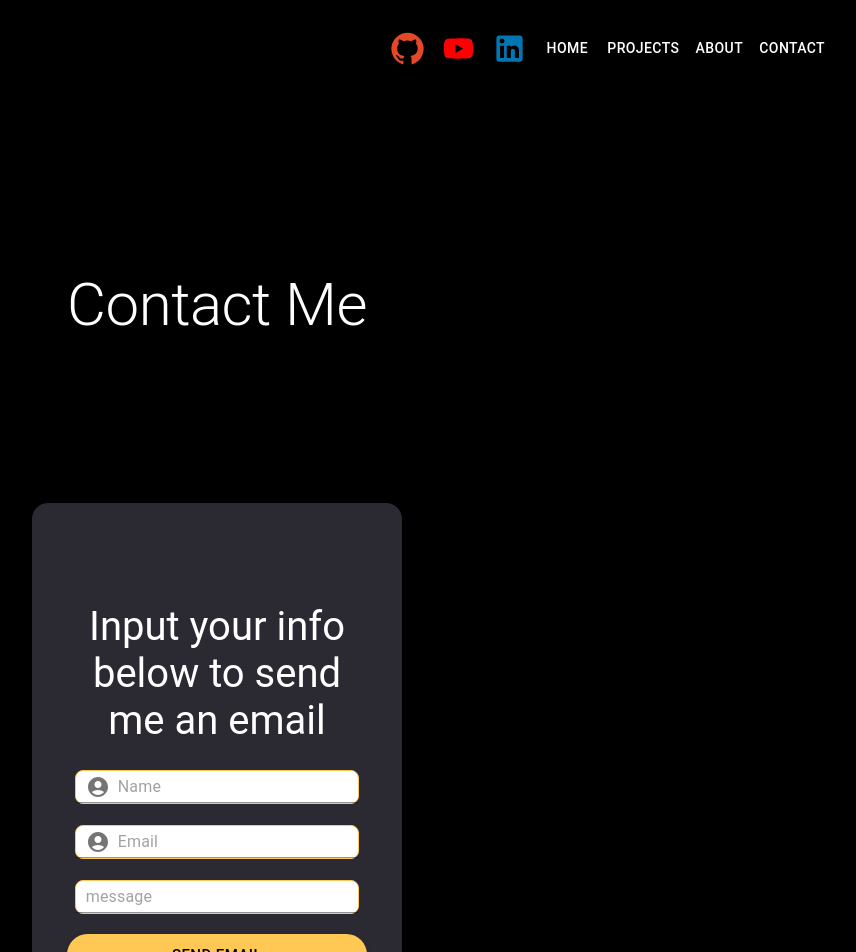
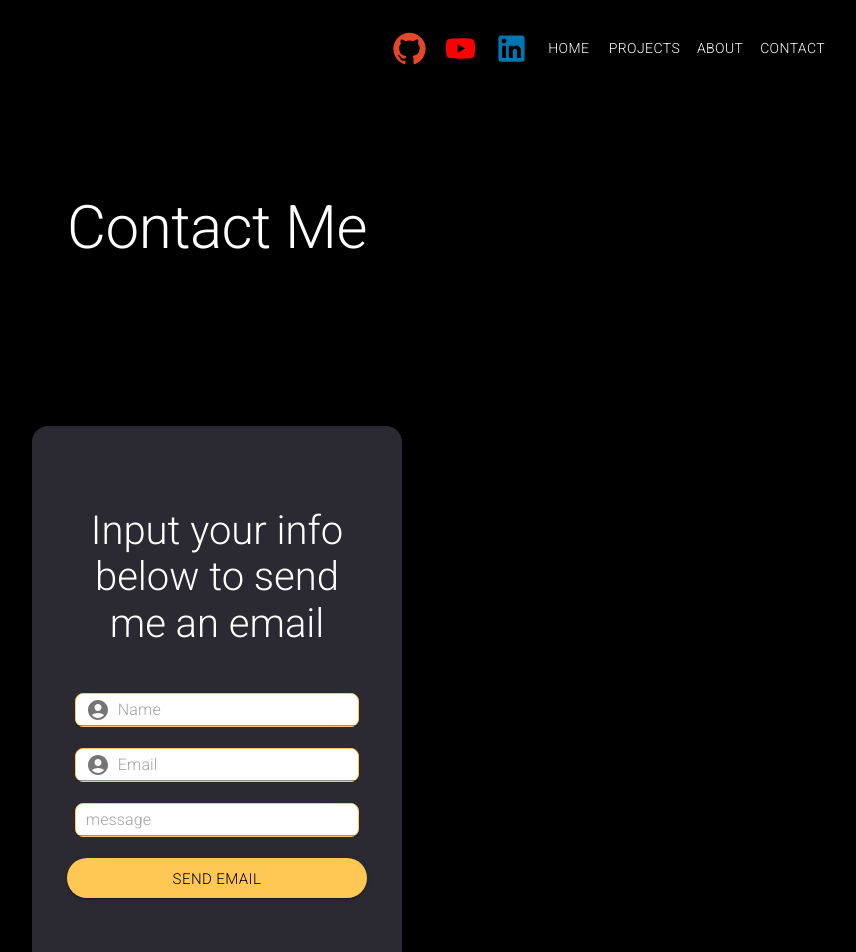
Before and after one commit to Tkogiah/portfolio-website-v3, a React (Create React App) app: page /contact in a window 1280 px wide. Shown: the top 952 px of the page, without its empty margins (423-1279 px from the left). Built offline with nearby package versions, Linux system fonts and the light colour scheme; what @react-spring/parallax would draw is missing.

Commit message:
changed some styling on projects page

```diff
--- a/src/components/styledComponents.js
+++ b/src/components/styledComponents.js
@@ -68,10 +68,13 @@ export const PrimaryInput = styled(Input)(() => ({
   }));
 
   export const PrimaryButton = styled(Button)(() => ({
-    background: MAIN_COLOR,
+    backgroundColor: MAIN_COLOR,
     color: 'black',
     width: '300px',
     fontSize: '15px',
     paddingTop: '1vh',
-    borderRadius: '30px'
+    borderRadius: '30px',
+    '&:hover': {
+        background: 'white'
+    }
   }));
--- a/src/components/styles.css
+++ b/src/components/styles.css
@@ -1,3 +1,5 @@
+@import url('https://fonts.googleapis.com/css2?family=Roboto:wght@300&family=Tangerine:wght@700&display=swap');
+
 * {
   margin: 0px;
   padding: 0px;
--- a/src/pages/About.js
+++ b/src/pages/About.js
@@ -7,7 +7,7 @@ import { aboutInfo } from "./AboutInfo";
 
 export default function AboutMe() {
     return (
-        <LayoutBox sx={{justifyContent: 'center', paddingTop: '6vw'}}>
+        <LayoutBox sx={{justifyContent: 'center', paddingTop: '0px 6vw 6vw 6vw'}}>
             <Navbar />
             <Typography className='mobile-title' variant="h2" sx={{padding: '10vh 15vw'}}>
                 {aboutInfo.Main.Title}
--- a/src/pages/Contact.js
+++ b/src/pages/Contact.js
@@ -7,10 +7,11 @@ import { ColumnBox, LayoutBox, ProjectBox, PrimaryButton, PrimaryInput } from ".
 
 
 export default function Contact() {
+
     return (
         <LayoutBox>
             <Navbar />
-            <LayoutBox sx={{justifyContent: 'center', padding: '6vw'}}>
+            <LayoutBox sx={{justifyContent: 'center', padding: '0px 6vw 6vw 6vw'}}>
                 <Typography variant="h2" sx={{padding: '10vh 15vw'}}>
                     Contact Me
                 </Typography>
@@ -26,20 +27,21 @@ export default function Contact() {
                             width: '100%',
                             alignItems: 'center',
                             justifyContent: 'center',
-                            padding: '25px 30px 0px 30px'
+                            padding: '5px 30px 0px 30px'
                         }}>
-                            <Typography sx={{fontSize: '40px'}} variant="h3">
+                            <Typography sx={{fontSize: '40px', paddingBottom: '20px'}} variant="h3">
                                 Input your info below to send me an email
                             </Typography>
                             <ColumnBox className="form-text" sx={{
                                 width: '100%',
                                 textAlign: 'left',
-                                alignItems: 'left',
-                                justifyContent: 'left'
+                                alignItems: 'center',
+                                justifyContent: 'center'
                             }}>
-                                <FormControl  variant="standard"
-                                sx={{
+                                <form action="https://submit-form.com/QHR7MUAr"
+                                style={{
                                     display: 'flex',
+                                    flexDirection: 'column',
                                     justifyContent: 'center',
                                     alignItems: 'center',
                                     width: '100%',
@@ -52,6 +54,7 @@ export default function Contact() {
                                     }}
                                         placeholder="Name"
                                         id="name"
+                                        name="name"
                                         startAdornment={
                                         <InputAdornment position="start">
                                             <AccountCircle />
@@ -61,6 +64,7 @@ export default function Contact() {
                                     <PrimaryInput sx={{marginTop: '1vw'}}
                                         placeholder="Email"
                                         id="email"
+                                        name="email"
                                         startAdornment={
                                         <InputAdornment position="start">
                                             <AccountCircle />
@@ -70,14 +74,17 @@ export default function Contact() {
                                     <PrimaryInput sx={{marginTop: '1vw'}}
                                         placeholder="message"
                                         id="message"
+                                        name="message"
+                                        rows={4}
                                     />
                                     <PrimaryButton sx={{marginTop: '1vw'}}
                                         variant="contained"
+                                        type="submit"
 
                                     >
                                         send email
                                     </PrimaryButton>
-                                </FormControl>
+                                </form>
                             </ColumnBox>
                         </ColumnBox>
                     </ProjectBox>
--- a/src/pages/Projects.js
+++ b/src/pages/Projects.js
@@ -16,7 +16,7 @@ export default function Projects() {
     return (
         <LayoutBox>
             <Navbar />
-            <LayoutBox sx={{justifyContent: 'center', padding: '6vw'}}>
+            <LayoutBox sx={{justifyContent: 'center', padding: '0px 6vw 6vw 6vw'}}>
                 <Typography variant="h2" sx={{padding: '10vh 15vw'}}>
                     Recent Projects
                 </Typography>
@@ -35,28 +35,28 @@ export default function Projects() {
                                     width: '50%',
                                     alignItems: 'center',
                                     justifyContent: 'center',
-                                    padding: '25px 15px 0px 15px'
+                                    padding: '25px 15px 25px 15px'
                                 }}>
 
                                     <Typography sx={{
                                         fontSize: '40px',
                                         '&:hover': {
                                             textShadow: `1px 1px ${MAIN_COLOR}`
-                                        }}}>
+                                    }}}>
                                        <a href={project.github} target='#blank' style={{
                                         textDecoration: 'none',
                                         color: 'inherit'
-                                    }} >
+                                        }} >
                                             {project.title}
                                         </a>
                                     </Typography>
-
-
                                     <Typography sx={{ padding: '5% 0% 10% 0%' }}>
                                         {project.description}
                                     </Typography>
-
-                                    <RowBox sx={{ justifyContent: 'space-evenly', width: '100%' }}>
+                                    <RowBox sx={{
+                                        justifyContent: 'space-evenly',
+                                        width: '100%',
+                                        paddingBottom: '5%' }}>
                                         {project.tags.map(tag =>
                                             <div className="flip-card">
                                             <div className="flip-card-inner">
@@ -79,14 +79,14 @@ export default function Projects() {
                                 height: '100%',
                                 alignItems: 'center',
                                 justifyContent: 'center',
-                                paddingTop: '25px'
+                                paddingTop: ''
                                 }}>
                                     <iframe className="video" width="432" height="243" src={project.video[0]} title="YouTube video player" frameborder="0" allow="accelerometer; autoplay; clipboard-write; encrypted-media; gyroscope; picture-in-picture" allowfullscreen />
                                     <Typography className="video-mobile" sx={{
                                         display: 'none',
                                         fontSize: '25px',
                                     }}>
-                                      {project.video[0] ? <a href={project.video[1]} target='_blank'>See Video</a>: ''}
+                                      {project.video[0] ? <a style={{paddingBottom: '10%'}} href={project.video[1]} target='_blank'>See Video</a>: ''}
 
                                     </Typography>
                                 </ColumnBox>
```
